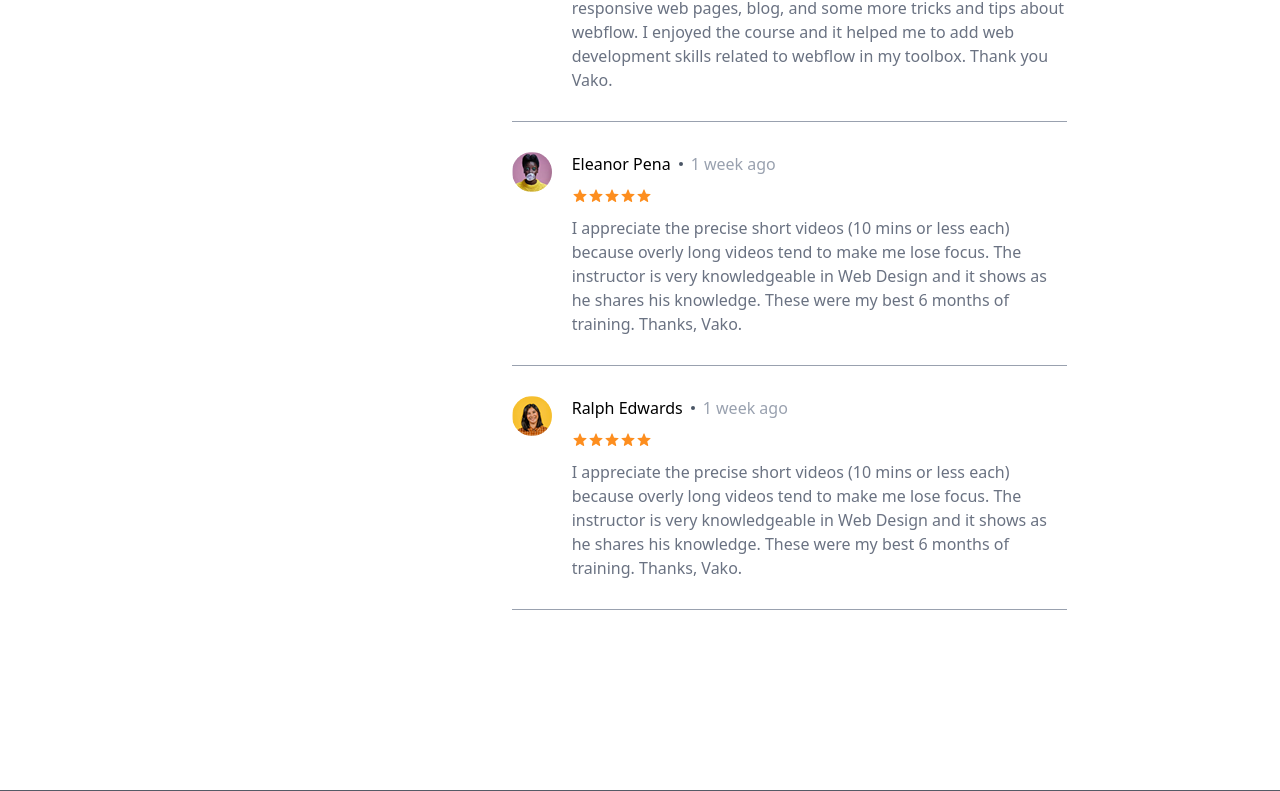
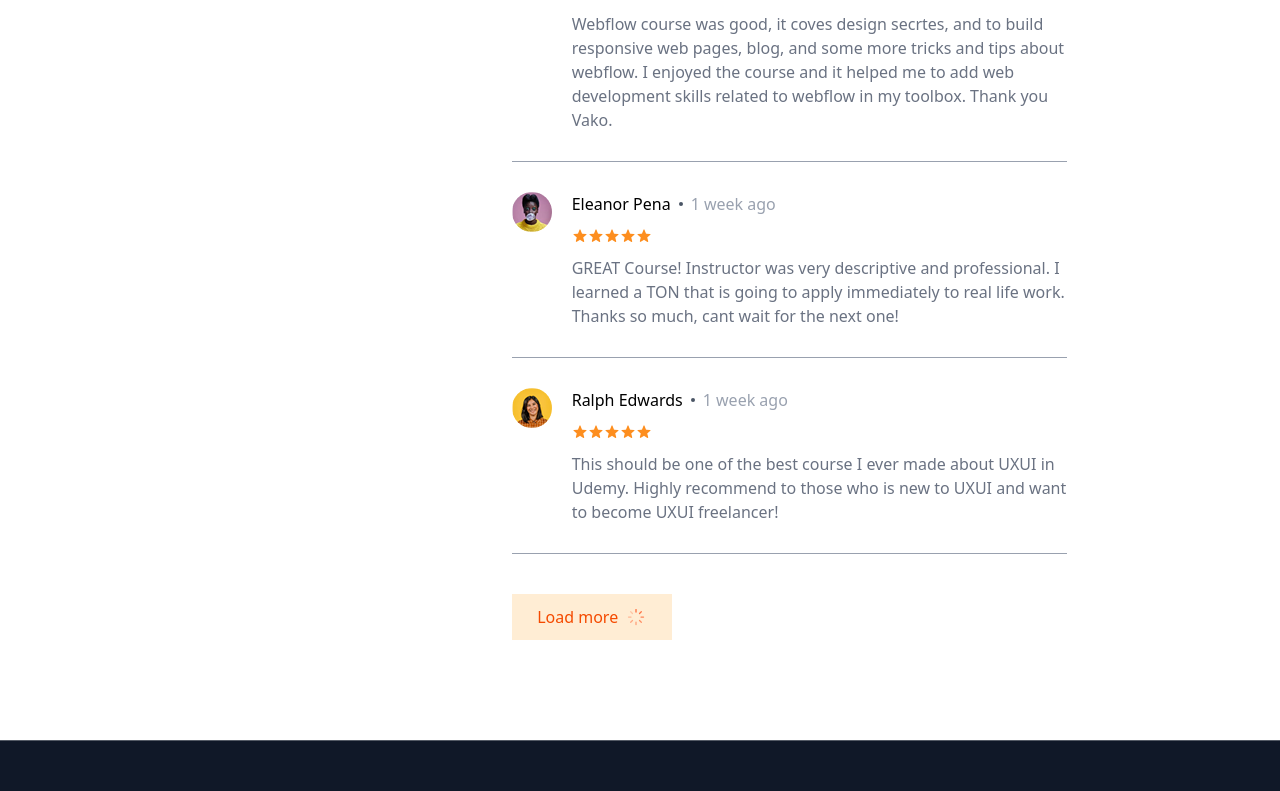
Before and after one commit to Haritha0705/etutor-lms, a React (Vite) app in the folder front_end/: page /instructor_profile in a window 1280 px wide. Shown: the part 2133-2924 px from the top of the page. Built offline with nearby package versions, Linux system fonts and the light colour scheme.

Commit message:
done oinstracter profile fontend

```diff
--- a/front_end/src/Pages/Instructor Profile/Instructor_Profile.tsx
+++ b/front_end/src/Pages/Instructor Profile/Instructor_Profile.tsx
@@ -28,6 +28,8 @@ import Img2 from "../../assets/image/commentImg2.png"
 import Img3 from "../../assets/image/commentImg3.png"
 import Img4 from "../../assets/image/commentImg4.png"
 import Img5 from "../../assets/image/commentImg5.png"
+import Button from "../../Components/Shared/Button.tsx";
+import Spinner from "../../assets/icons/Spinner.svg"
 
 
 
@@ -100,7 +102,7 @@ const Instructor_Profile: React.FC = () => {
                 </div>
             </div>
 
-            <div className="w-full flex bg-white pt-10 pb-20 px-[213px] gap-5">
+            <div className="w-full flex bg-white pt-10 px-[213px] gap-5">
                 <div className="w-1/3 h-fit border border-gray-400/30 p-5">
                     <h4 className="text-xl mb-2">About Me</h4>
                     <div className="text-xs text-gray-600 max-w-xs flex flex-col gap-2">
@@ -145,13 +147,14 @@ const Instructor_Profile: React.FC = () => {
                             <option value="1_Star">1 Star Rating</option>
                         </select>
                     </div>
-                    <div>
+                    <div className={'py-10'}>
                         <CommentCard img={Img1} name={'Guy Hawkins'} des={'I appreciate the precise short videos (10 mins or less each) because overly long videos tend to make me lose focus. The instructor is very knowledgeable in Web Design and it shows as he shares his knowledge. These were my best 6 months of training. Thanks, Vako.'} time={'1 week ago'}/>
                         <CommentCard img={Img2} name={'Dianne Russell'} des={'This course is just amazing! has great course content, the best practices, and a lot of real-world knowledge. I love the way of giving examples, the best tips by the instructor which are pretty interesting, fun and knowledgable and I was never getting bored throughout the course. This course meets more than my expectation and, I made the best investment of time to learn and practice what I am passionate about. Thank you so much to our excellent instructor Vako!! Highly recommend this course! Take the next step.'} time={'1 week ago'}/>
                         <CommentCard img={Img3} name={'Bessie Cooper'} des={'Webflow course was good, it coves design secrtes, and to build responsive web pages, blog, and some more tricks and tips about webflow. I enjoyed the course and it helped me to add web development skills related to webflow in my toolbox. Thank you Vako.'} time={'1 week ago'}/>
-                        <CommentCard img={Img4} name={'Eleanor Pena'} des={'I appreciate the precise short videos (10 mins or less each) because overly long videos tend to make me lose focus. The instructor is very knowledgeable in Web Design and it shows as he shares his knowledge. These were my best 6 months of training. Thanks, Vako.'} time={'1 week ago'}/>
-                        <CommentCard img={Img5} name={'Ralph Edwards'} des={'I appreciate the precise short videos (10 mins or less each) because overly long videos tend to make me lose focus. The instructor is very knowledgeable in Web Design and it shows as he shares his knowledge. These were my best 6 months of training. Thanks, Vako.'} time={'1 week ago'}/>
+                        <CommentCard img={Img4} name={'Eleanor Pena'} des={'GREAT Course! Instructor was very descriptive and professional. I learned a TON that is going to apply immediately to real life work. Thanks so much, cant wait for the next one!'} time={'1 week ago'}/>
+                        <CommentCard img={Img5} name={'Ralph Edwards'} des={'This should be one of the best course I ever made about UXUI in Udemy. Highly recommend to those who is new to UXUI and want to become UXUI freelancer!'} time={'1 week ago'}/>
                     </div>
+                    <Button text={'Load more'} colours={'secondary-primary'} icon={Spinner} className={'justify-center'}/>
                 </div>
             </div>
         </section>
```
Also changed, not shown: front_end/src/assets/icons/Spinner.svg (added).
